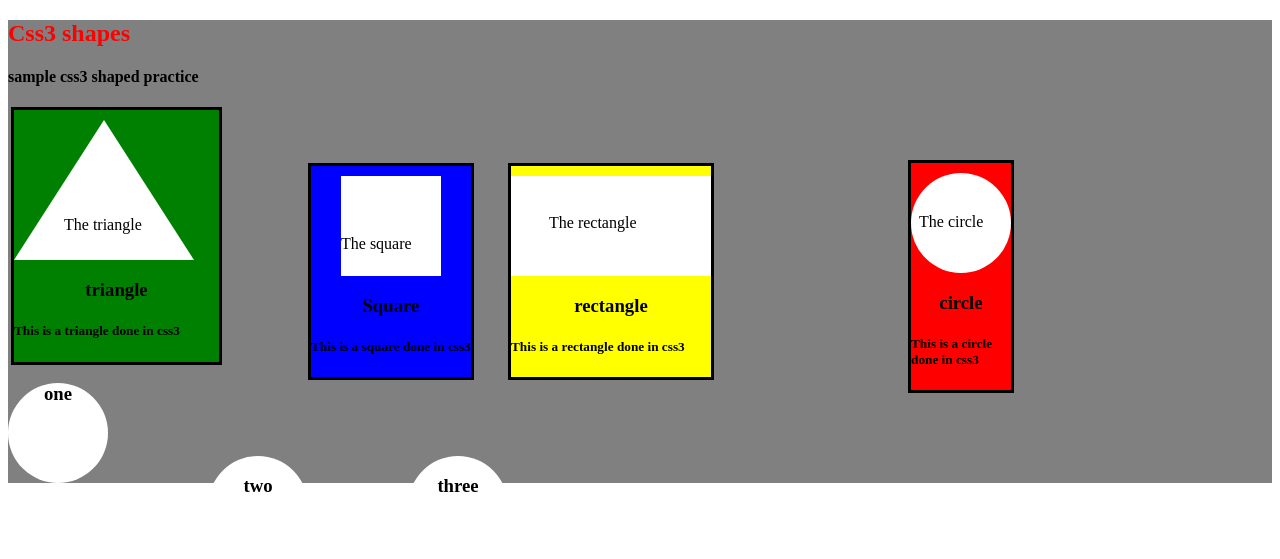
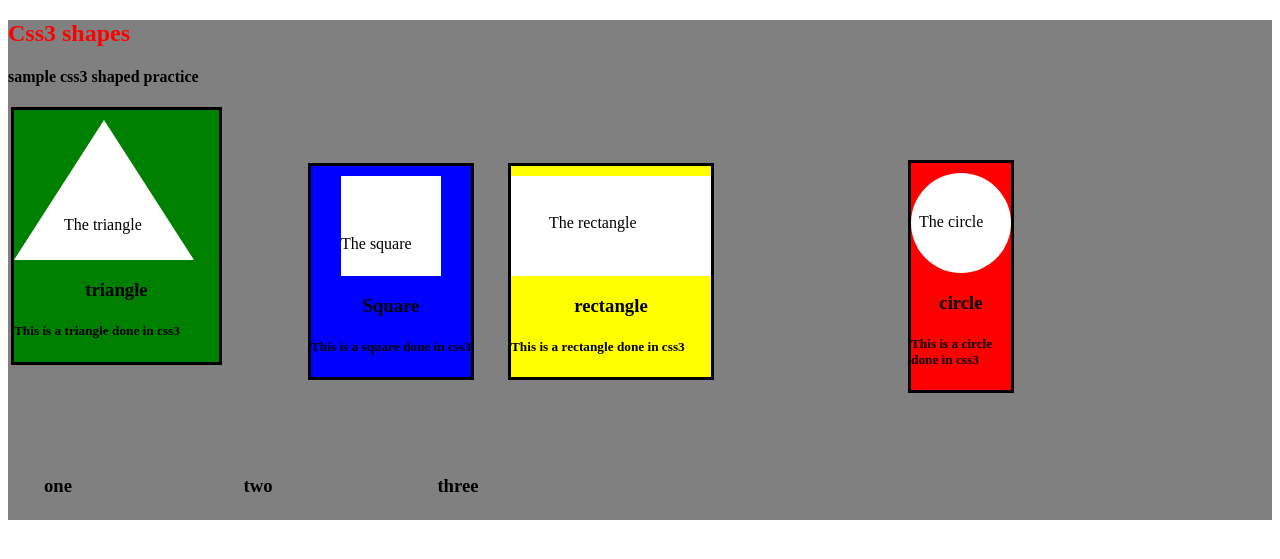
Before and after one commit to Victorgichohi/css3anim, a plain HTML site: page vic/index.html in a window 1280 px wide. Drawn offline with Linux system fonts and the light colour scheme.

Commit message:
main div height modified to fit the circle,circles position made absolute for laying them out well

```diff
--- a/vic/style.css
+++ b/vic/style.css
@@ -1,5 +1,6 @@
 .gray{
     background-color:grey;
+    height:500px;
 
 }
 .title{
@@ -103,7 +104,8 @@ background-color: white;
     left:8%;
 }
 .firstcircle{
-    background-color: white;
+    top:57%;
+   position: absolute;
     width: 100px;
     height: 100px;
    border-radius: 90px;
@@ -111,7 +113,7 @@ background-color: white;
 }
 .secondcircle{
     position: absolute;
-    background-color: white;
+
     width: 100px;
     height: 100px;
    border-radius: 90px;
@@ -120,7 +122,7 @@ background-color: white;
 }
 .thirdcircle{
     position: absolute;
-    background-color: white;
+
     width: 100px;
     height: 100px;
    border-radius: 90px;
```
